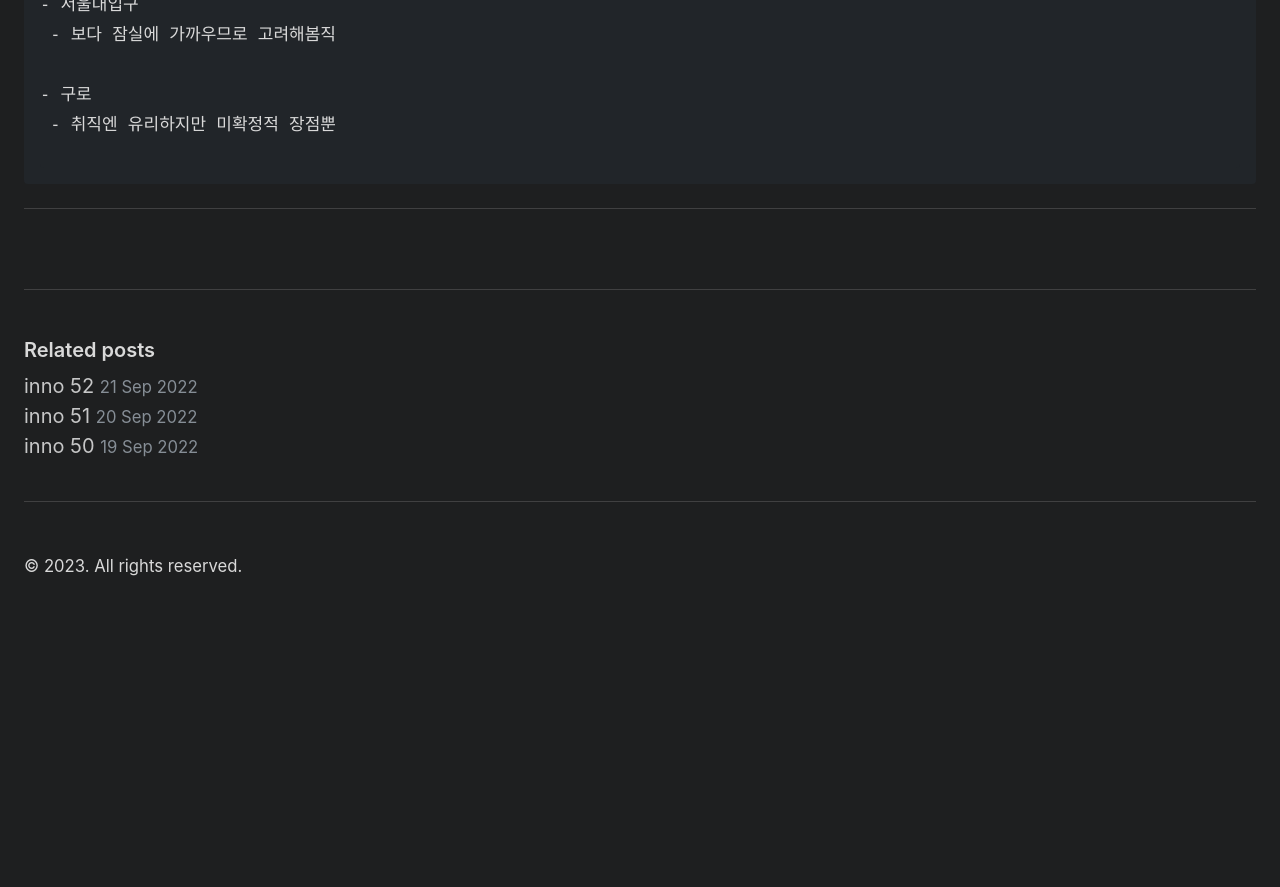
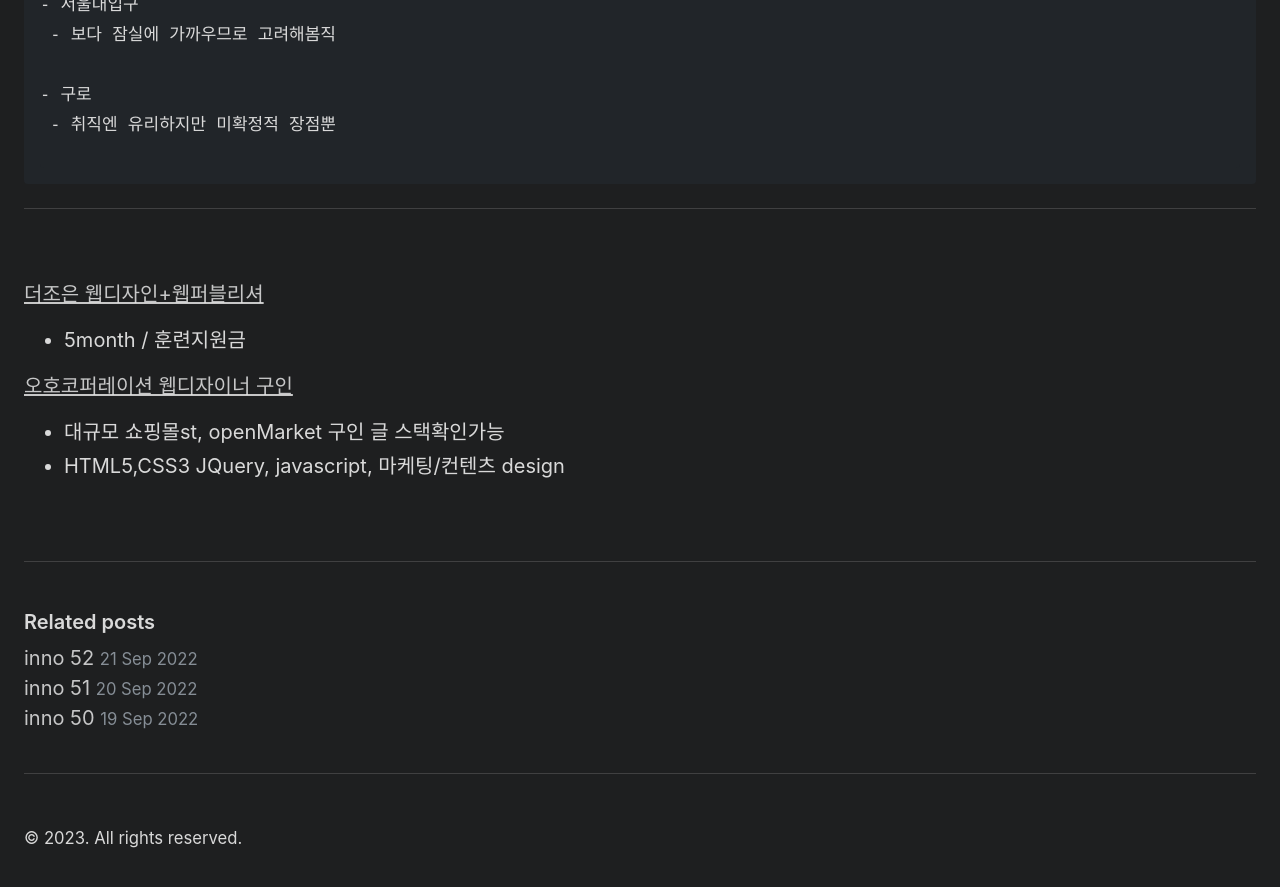
Before and after one commit to Dev-Dotoli/dev-dotoli.github.com, a Jekyll site: the page built from _posts/2023-02-05-Re.md, in a window 1280 px wide and 900 px high, scrolled down 2002 px. Shown: the top 887 px of the window. Built offline with Jekyll 4.4.1, drawn with Linux system fonts in a browser that asks for light colours; before the commit the page ends 2630 px from its top, so only the background shows below that.

Commit message:
Add: contents about 구인링크

````diff
--- a/_posts/2023-02-05-Re.md
+++ b/_posts/2023-02-05-Re.md
@@ -80,3 +80,14 @@ Zero base
 ```
 
 ---
+
+<br>
+
+[더조은 웹디자인+웹퍼블리셔](http://tjoeunm.net/front/lecture/ncs.asp?lt=1&ci=1&li=6299)
+
+- 5month / 훈련지원금
+
+[오호코퍼레이션 웹디자이너 구인](https://www.rocketpunch.com/companies/ohocorporation/jobs)
+
+- 대규모 쇼핑몰st, openMarket 구인 글 스택확인가능
+- HTML5,CSS3 JQuery, javascript, 마케팅/컨텐츠 design
````
